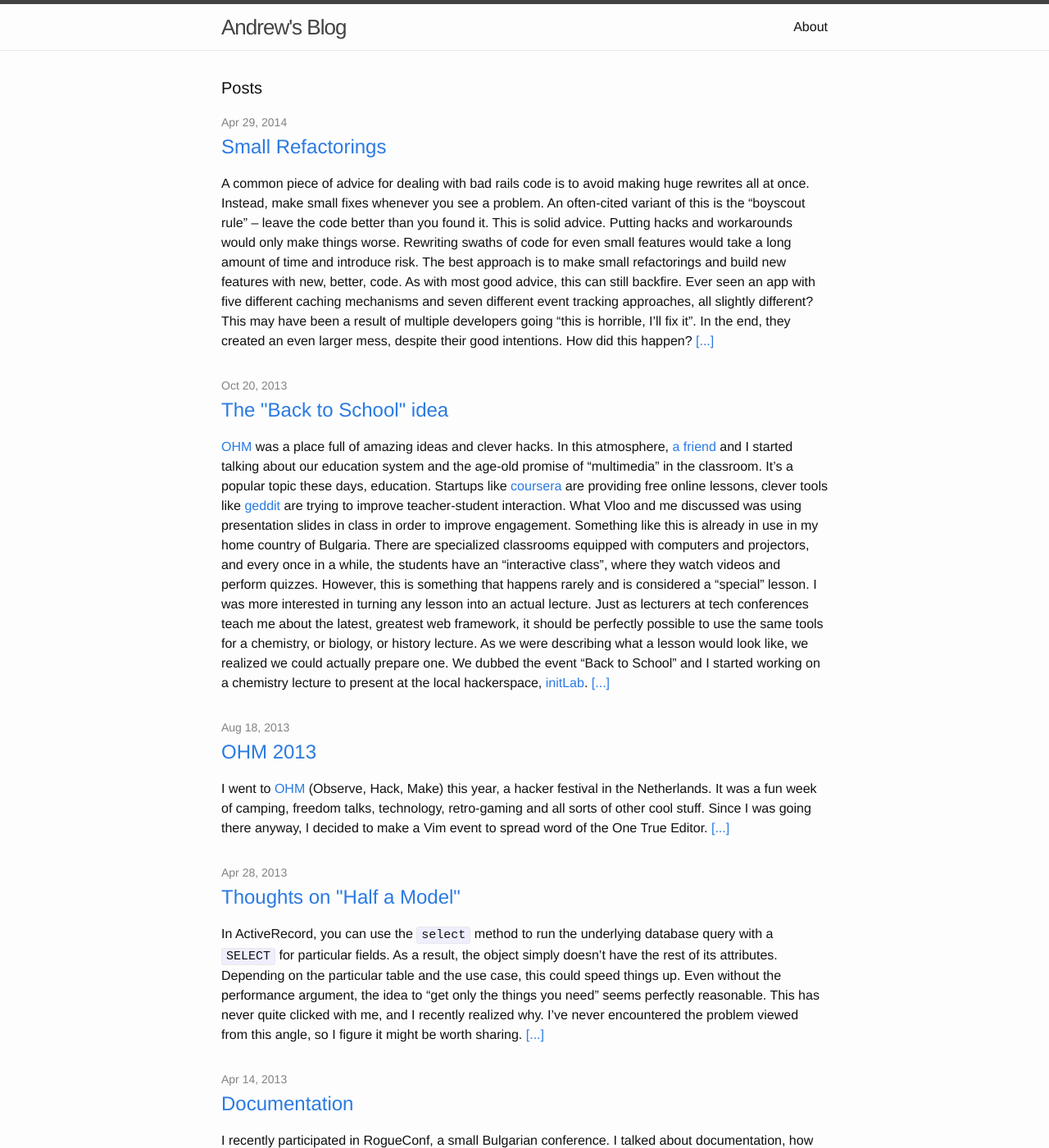
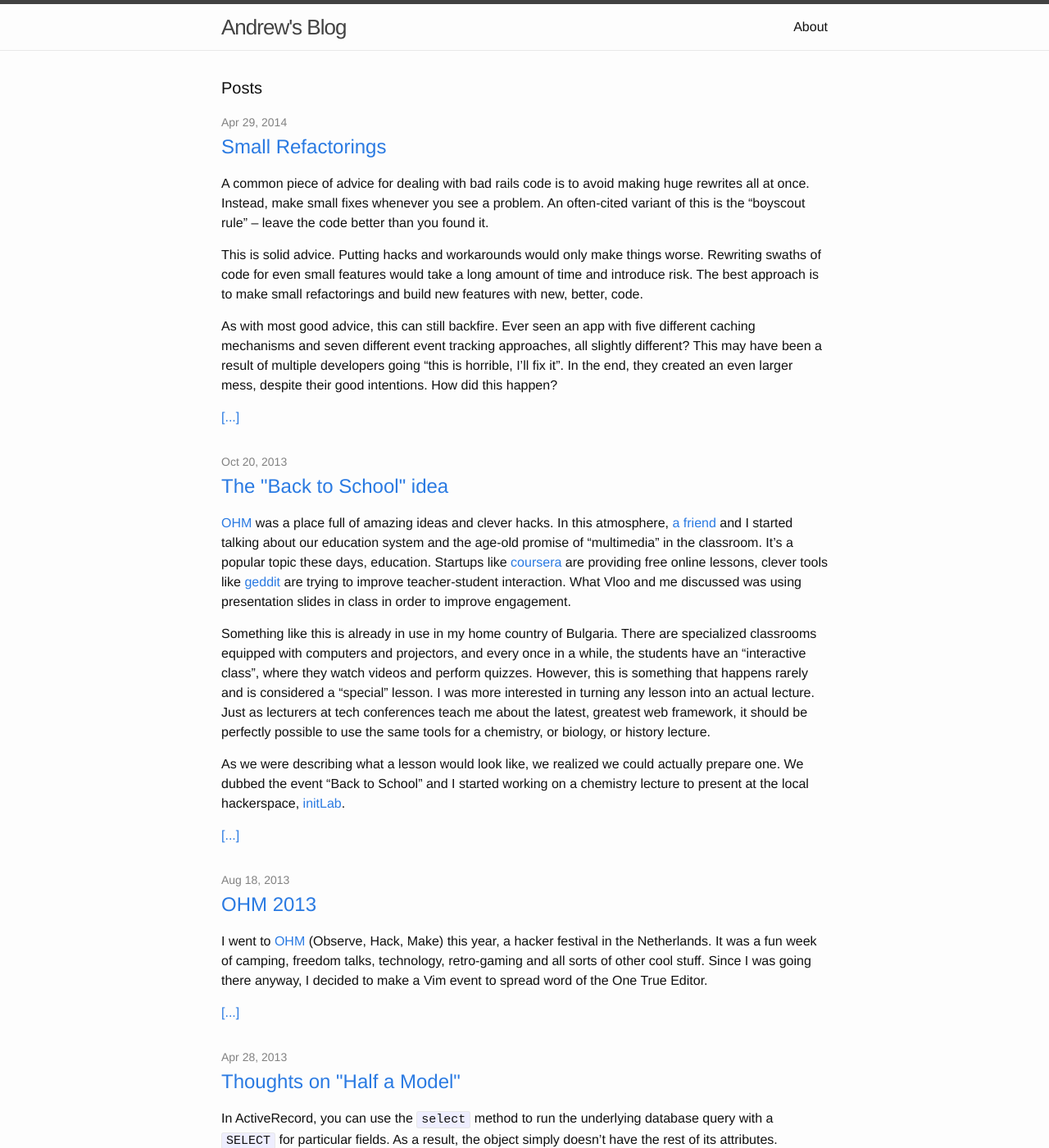
Before and after one commit to AndrewRadev/blog, a Jekyll site: the page built from index.html, in a window 1280 px wide and 1400 px high. Shown: the whole window at 82% size. Built offline with Jekyll 4.4.1, drawn with Linux system fonts in a browser that asks for light colours; some of the changed text lies outside the part shown.

Commit message:
Don't remove all paragraphs

```diff
--- a/index.html
+++ b/index.html
@@ -16,7 +16,7 @@ layout: default
         </h2>
 
         <p>
-          {{ post.excerpt | remove: '<p>' | remove: '</p>' }}
+          {{ post.excerpt }}
 
           <a href="{{ post.url | prepend: site.baseurl }}">[...]</a>
         </p>
```
